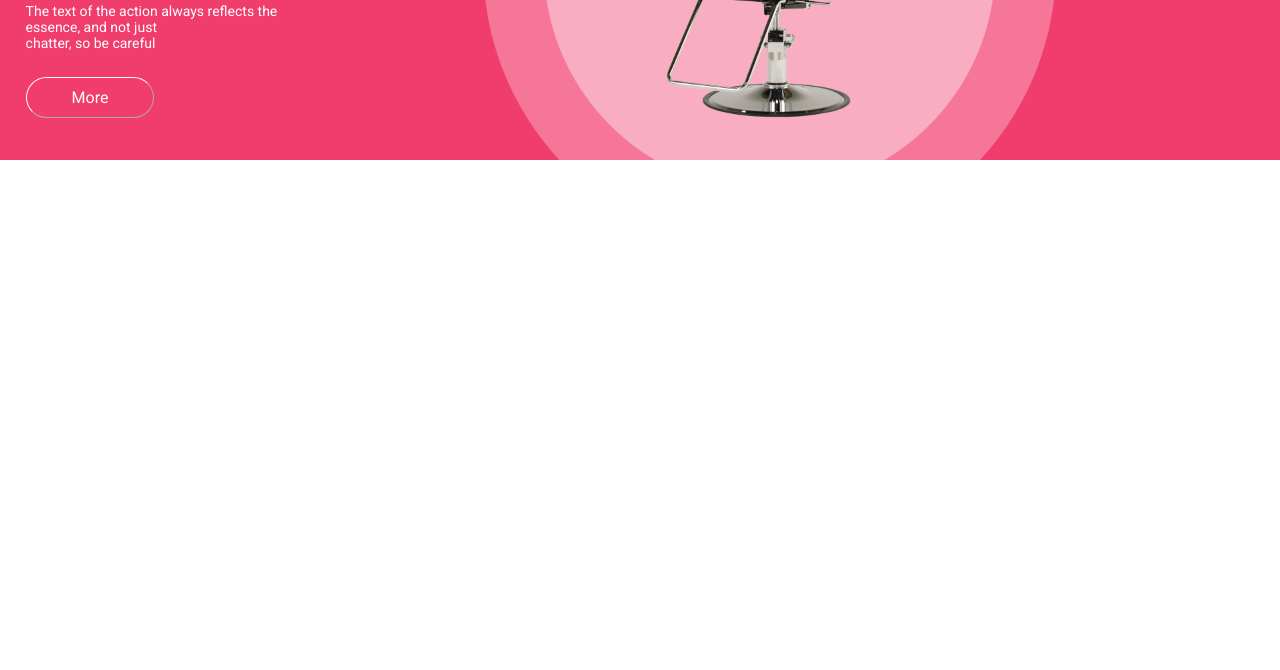
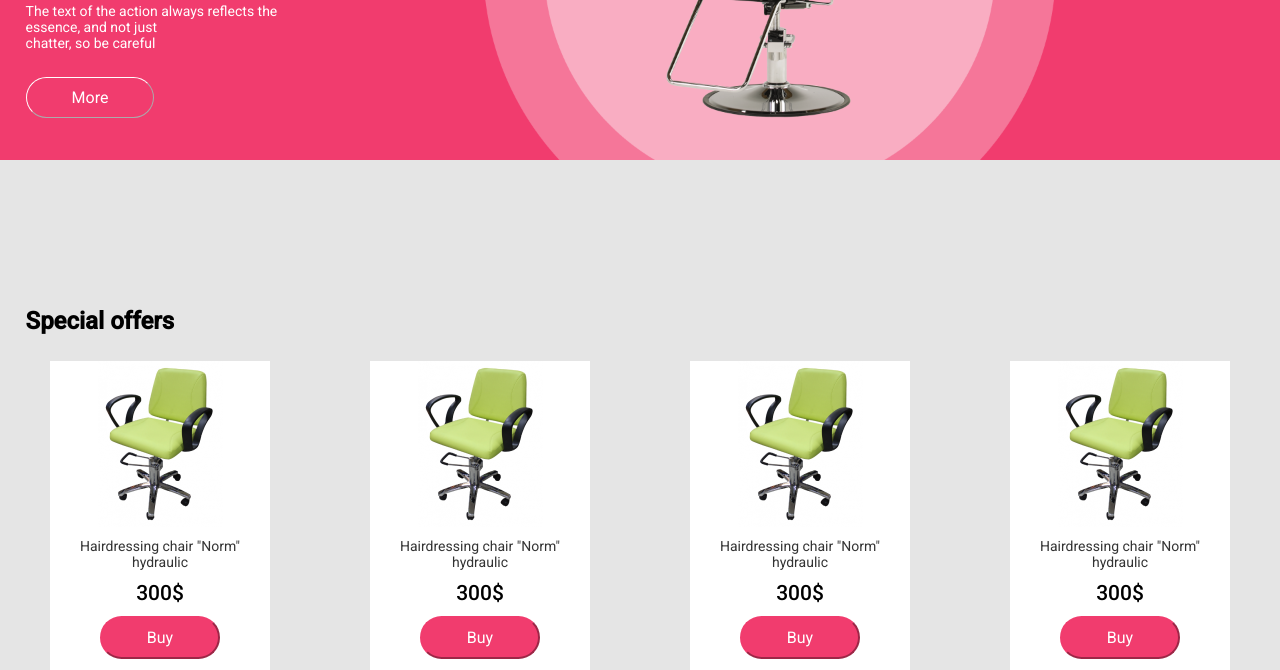
Before and after one commit to YR95/hw6_beauty_redone, a plain HTML site: page index.html in a window 1280 px wide. Shown: the part 486-1156 px from the top of the page. Before the commit the page ends 800 px from the top, so only its background shows below. Drawn offline with Linux system fonts and the light colour scheme.

Commit message:
Complete section "special offers"

```diff
--- a/index.html
+++ b/index.html
@@ -46,5 +46,35 @@
         chatter, so be careful</p>
     <button class="image-background-button">More</button>
 </div>
+<div class="special-offers-section">
+    <H1 class="special-offers-header">Special offers</H1>
+
+    <ul class="chair">
+        <li class="chair-items">
+            <img alt="chair" class="chair-items-img" src="icon/chair.png">
+            <p class="chair-items-text">Hairdressing chair "Norm" hydraulic</p>
+            <H1 class="chair_price">300$</H1>
+            <button class="chair-items-button">Buy</button>
+        </li>
+        <li class="chair-items">
+            <img alt="chair" class="chair-items-img" src="icon/chair.png">
+            <p class="chair-items-text">Hairdressing chair "Norm" hydraulic</p>
+            <H1 class="chair_price">300$</H1>
+            <button class="chair-items-button">Buy</button>
+        </li>
+        <li class="chair-items">
+            <img alt="chair" class="chair-items-img" src="icon/chair.png">
+            <p class="chair-items-text">Hairdressing chair "Norm" hydraulic</p>
+            <H1 class="chair_price">300$</H1>
+            <button class="chair-items-button">Buy</button>
+        </li>
+        <li class="chair-items">
+            <img alt="chair" class="chair-items-img" src="icon/chair.png">
+            <p class="chair-items-text">Hairdressing chair "Norm" hydraulic</p>
+            <H1 class="chair_price">300$</H1>
+            <button class="chair-items-button">Buy</button>
+        </li>
+    </ul>
+</div>
 </body>
 </html>
--- a/style/style.css
+++ b/style/style.css
@@ -89,6 +89,7 @@
 }
 
 .image_background {
+    background: #E5E5E5;
     background-size: contain;
     background-repeat: no-repeat;
     background-image: url("../icon/pink_background.png");
@@ -128,5 +129,60 @@
     padding: 10px 45px;
     margin-left: 2%;
     border-width: thin;
+}
+
+.special-offers-section {
+    display: flex;
+    background: #E5E5E5;
+    flex-direction: column;
+}
+
+.special-offers-header {
+    font-family: Roboto;
+    font-size: 24px;
+    font-weight: 700;
+    margin: 2%;
+}
+
+.chair {
+    display: flex;
+    justify-content: space-around;
 
 }
+
+.chair-items {
+    display: flex;
+    justify-content: center;
+    flex-direction: column;
+    align-items: center;
+    background: #FFFFFF;
+}
+
+.chair-items-img {
+    max-height: 166px;
+}
+
+.chair-items-text{
+    text-align: center;
+    font-family: Roboto;
+    font-size: 14px;
+    font-weight: 400;
+    color: #333333;
+    padding:5%;
+}
+.chair_price {
+    font-family: Roboto;
+    font-size: 21px;
+    font-weight: 500;
+}
+.chair-items-button{
+    background: #F13C6E;
+    font-family: Roboto;
+    font-size: 16px;
+    font-weight: 400;
+    color: #FFFFFF;
+    border-color: #F13C6E;
+    border-radius: 35px;
+    padding: 10px 45px;
+    margin: 5%;
+}
```
Also changed, not shown: icon/chair.png (added).
